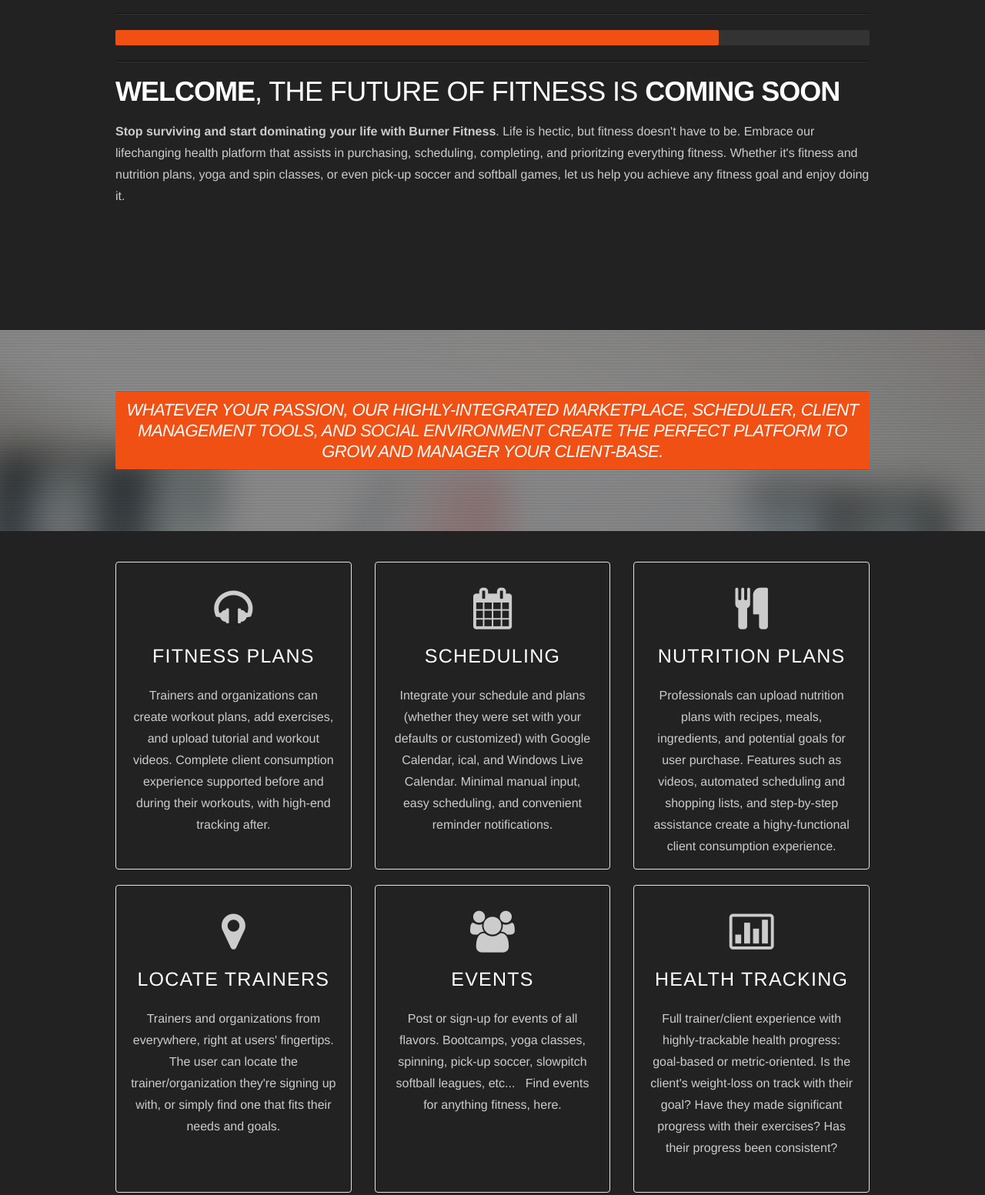
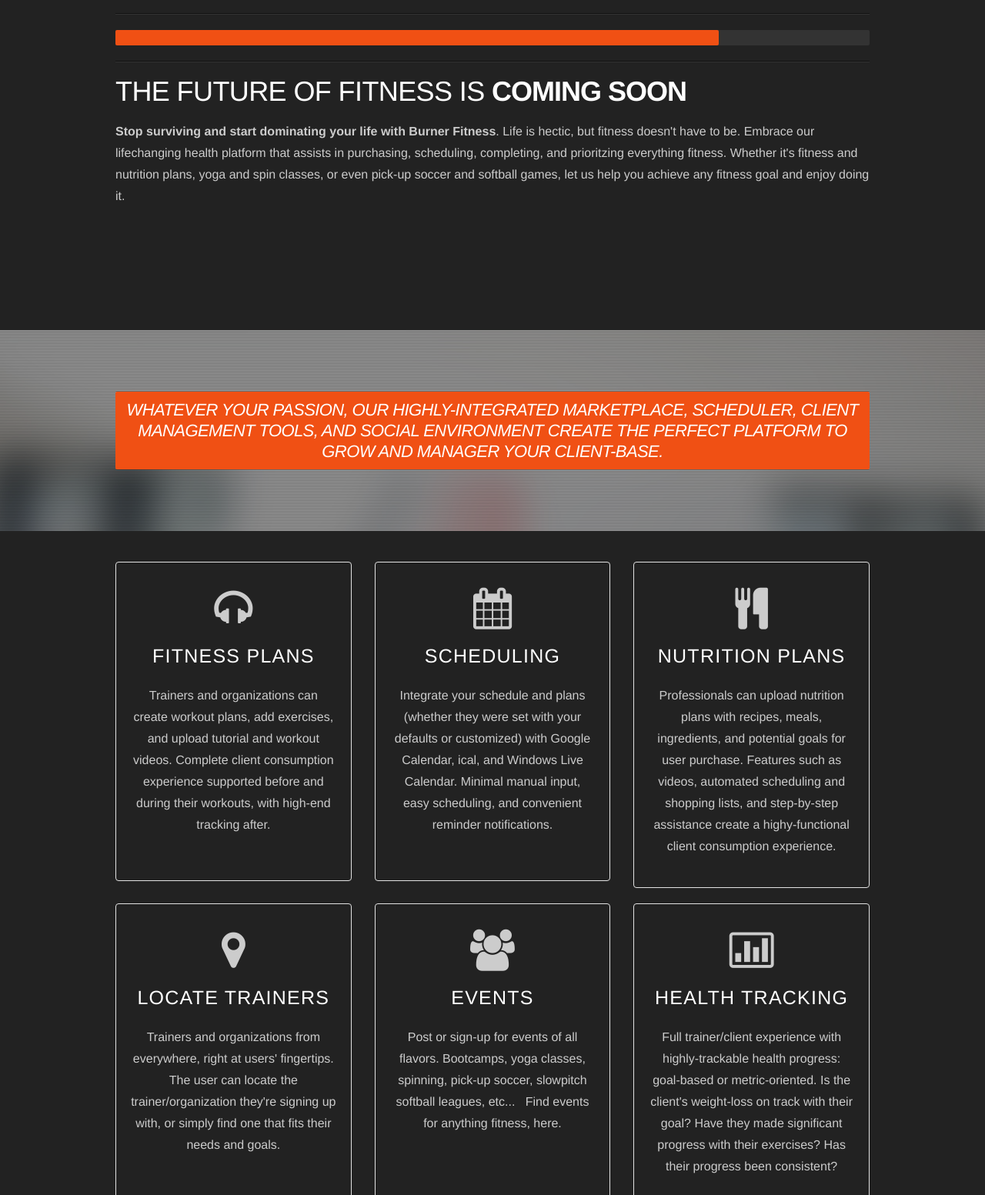
Before and after one commit to leorue/burner_comingsoon, a plain HTML site: page index.html in a window 1280 px wide. Shown: the part 390-1943 px from the top of the page at 77% size. Drawn offline with nearby package versions, Linux system fonts and the light colour scheme; some packages are replaced by stand-ins of ours.

Commit message:
fixed things

```diff
--- a/css/style.css
+++ b/css/style.css
@@ -524,6 +524,18 @@ a
 
 }
 
+@media screen and (max-width: 480px) {
+
+	.section .content .overlaycontent h1 {
+
+			width: 100%;
+			font-size: 41px;
+
+	}
+
+}
+
+
 h5 {
 	font-size: 25px !important;
 	letter-spacing: 0.05em !important;
@@ -548,5 +560,6 @@ i.fa.fa-3x.icon-feature {
 
 .well.feature-well {
 	background-color: transparent;
-	height: 400px;
+	min-height: 415px;
+	height: 100%;
 }
--- a/index.html
+++ b/index.html
@@ -70,7 +70,7 @@
 						</ul>
 					</div>
                 	<hr />
-                    <h2><strong>Welcome</strong>, the future of fitness is <strong>coming soon</strong></h2>
+                    <h2>The future of fitness is <strong>coming soon</strong></h2>
                     <p><strong>Stop surviving and start dominating your life with Burner Fitness</strong>.  Life is hectic, but fitness doesn't have to be. Embrace our lifechanging health platform that assists in purchasing, scheduling, completing, and prioritzing everything fitness. Whether it's fitness and nutrition plans, yoga and spin classes, or even pick-up soccer and softball games, let us help you achieve any fitness goal and enjoy doing it.</p>
                     <!-- <hr />
 					<h2><strong>Sign up</strong> and we'll let you know when we <strong>launch</strong></h2>
```
